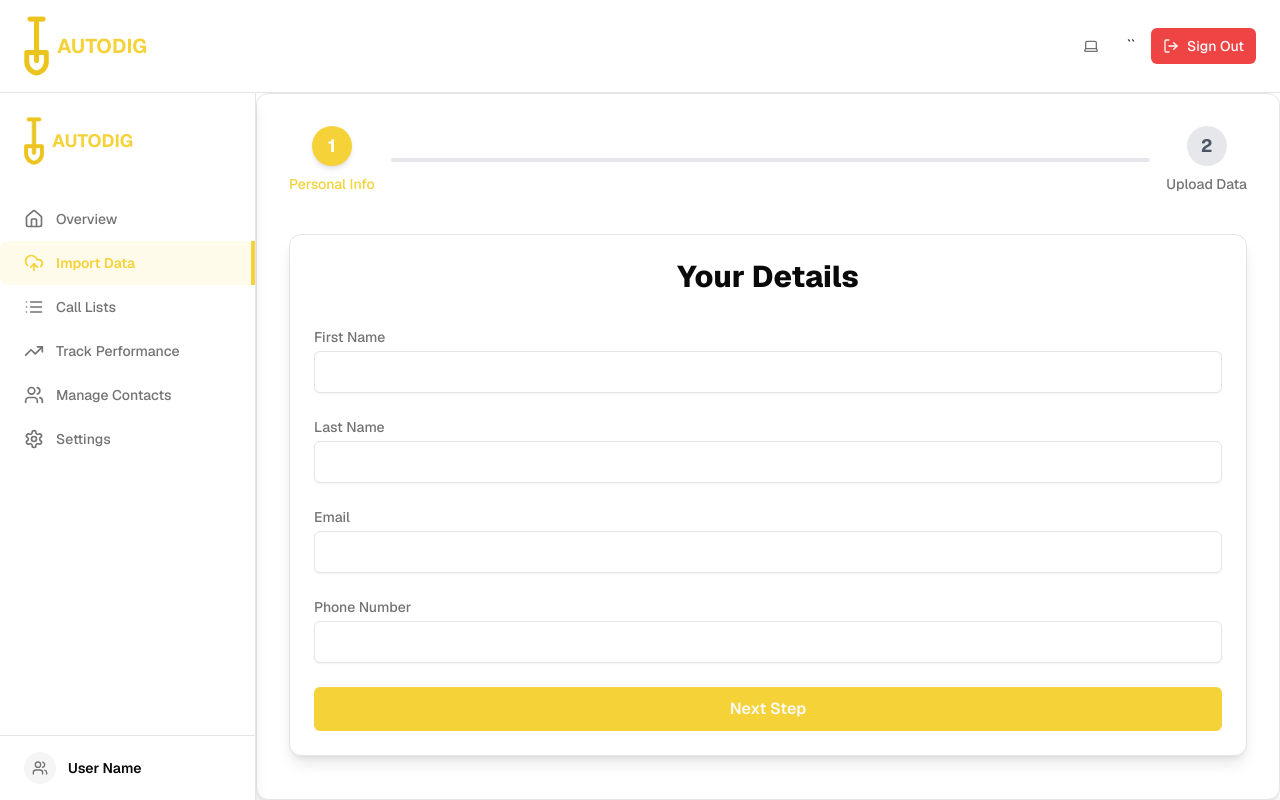
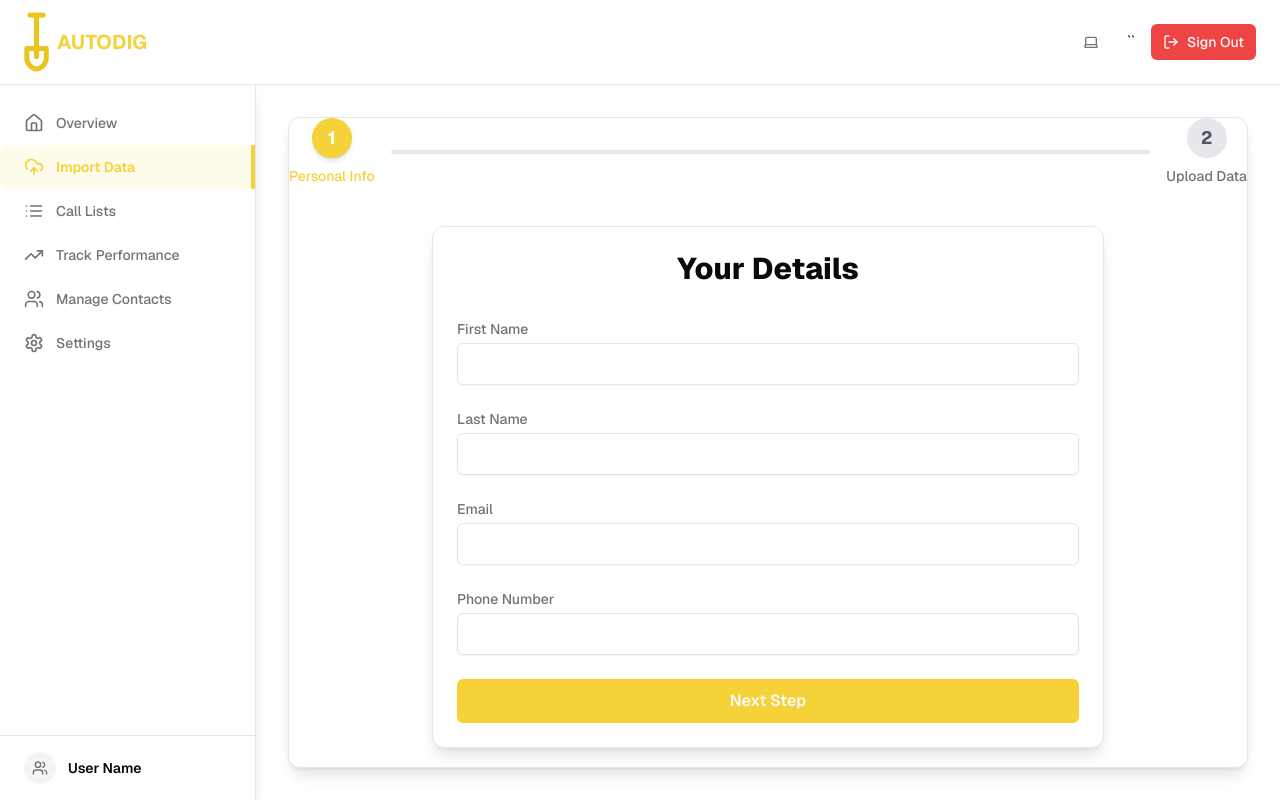
Before and after one commit to autodig/frontend, a Next.js app: page /dashboard in a window 1280 px wide. Built offline with nearby package versions, Linux system fonts and the light colour scheme.

Commit message:
layout edits and updates

```diff
--- a/components/dashboard/DashboardLayout.tsx
+++ b/components/dashboard/DashboardLayout.tsx
@@ -14,7 +14,7 @@ import {
     LogOut,
     Menu,
     X,
-    ChevronUp,
+    ChevronUp, // Added for ContactTable, though not explicitly requested here
 } from "lucide-react";
 import LandingDashboard from "./LandingDashboard";
 import { Contact } from "@/interfaces/contactInterface";
@@ -94,7 +94,7 @@ export default function DashboardLayout() {
     return (
         <div className="min-w-full flex flex-col h-screen bg-background text-foreground">
             {/* Dashboard Header */}
-            <header className="flex items-center justify-between px-6 py-4 border-b border-border bg-card shadow-sm">
+            <header className="flex items-center justify-between px-6 py-3 border-b border-border bg-card shadow-sm"> {/* Reduced py-4 to py-3 */}
                 <div className="flex items-center gap-3">
                     <button
                         className="lg:hidden text-muted-foreground hover:text-foreground"
@@ -132,8 +132,8 @@ export default function DashboardLayout() {
                      lg:relative lg:translate-x-0 transition-transform duration-300 ease-in-out
                      ${isSidebarOpen ? "translate-x-0" : "-translate-x-full"}`}
                 >
-                    {/* Logo in sidebar for desktop, hidden on mobile as it's in header */}
-                    <div className="px-6 pt-6 pb-4 hidden lg:block">
+                    {/* Removed Logo from sidebar for desktop */}
+                    {/* <div className="px-6 pt-6 pb-4 hidden lg:block">
             <Link href="/" className="flex items-center gap-2">
               <Image
                 src="/logo-no-background.png"
@@ -143,7 +143,7 @@ export default function DashboardLayout() {
               />
               <span className="text-autodigPrimary text-lg font-bold">AUTODIG</span>
             </Link>
-                    </div>
+          </div> */}
                     <nav className="flex-grow pt-4">
                         <ul className="flex flex-col">
                             {navItems.map((item) => (
@@ -186,7 +186,7 @@ export default function DashboardLayout() {
                 )}
 
                 {/* Right Content Area */}
-                <main className="flex-1 overflow-y-auto bg-background">
+                <main className="flex-1 overflow-y-auto p-8 bg-background"> {/* Added p-8 to main for overall content area padding */}
                     <div className="bg-card rounded-xl shadow-lg border border-border h-full w-full">
                         {renderContent()}
                     </div>
--- a/components/dashboard/FileUpload.tsx
+++ b/components/dashboard/FileUpload.tsx
@@ -68,12 +68,11 @@ export default function FileUpload({
   };
 
   return (
-    // Removed w-full flex flex-col items-center gap-8 p-6 bg-card rounded-xl shadow-lg border border-border mx-auto max-w-2xl
     <div className="w-full p-6 bg-card rounded-xl shadow-lg border border-border">
       <h2 className="text-3xl font-extrabold text-foreground text-center mb-8">Upload Your Call Data</h2>
 
-      <div className="w-full flex justify-center">
-        {/* Removed md:max-w-md here, allowing the upload box itself to stretch */}
+      {/* New wrapper for upload box with max-width and mx-auto */}
+      <div className="max-w-md mx-auto flex flex-col items-center gap-6"> {/* Constrain upload box width and center it */}
         <div className="w-full p-8 border-2 border-dashed border-border rounded-lg flex flex-col items-center justify-center gap-6 text-center
                       hover:border-autodigPrimary hover:bg-muted/20 transition-all duration-200 cursor-pointer">
           <UploadCloud className="w-16 h-16 text-muted-foreground" />
@@ -98,13 +97,12 @@ export default function FileUpload({
             <p className="text-sm text-destructive mt-2">{error}</p>
           )}
         </div>
-      </div>
 
-      <div className="flex gap-4 mt-4 justify-center"> {/* Added justify-center for buttons */}
+        <div className="flex gap-4 justify-center w-full"> {/* Centered buttons within the constrained width */}
           <button
             onClick={onBack}
-          className="px-6 py-3 rounded-md text-foreground border border-input bg-background
-                     hover:bg-muted dark:hover:bg-gray-700 transition-colors duration-200"
+            className="px-6 py-2 rounded-md text-foreground border border-input bg-background
+                       hover:bg-muted dark:hover:bg-gray-700 transition-colors duration-200" // Reduced py-3 to py-2
             disabled={isUploading}
           >
             Back
@@ -112,15 +110,16 @@ export default function FileUpload({
           <button
             onClick={handleUpload}
             disabled={!file || isUploading}
-          className={`px-6 py-3 rounded-md text-white font-semibold transition-colors duration-200 ease-in-out
+            className={`px-6 py-2 rounded-md text-white font-semibold transition-colors duration-200 ease-in-out
               ${!file || isUploading
                 ? "bg-gray-400 dark:bg-gray-700 cursor-not-allowed"
                 : "bg-autodigPrimary hover:bg-autodigPrimary/90 shadow-md"
-            }`}
+              }`} // Reduced py-3 to py-2
           >
             {isUploading ? "Processing..." : "Process Call Data"}
           </button>
         </div>
       </div>
+    </div>
   );
 }
--- a/components/dashboard/LandingDashboard.tsx
+++ b/components/dashboard/LandingDashboard.tsx
@@ -30,8 +30,8 @@ export default function LandingDashboard({ onUploadSuccess }: LandingDashboardPr
   };
 
   return (
-    <div className="w-full h-full flex flex-col items-center p-8">
-      <div className="w-full"> {/* This div now has no max-w-* */}
+    <div className="w-full h-full flex flex-col items-center">
+      <div className="w-full">
         <div className="flex items-center justify-center mb-10">
           <div className="flex flex-col items-center">
             <div
--- a/components/dashboard/PersonalInfo.tsx
+++ b/components/dashboard/PersonalInfo.tsx
@@ -27,8 +27,7 @@ export default function PersonalInfo({ onNext }: PersonalInfoProps) {
   };
 
   return (
-    // Removed mx-auto max-w-2xl to allow it to fill the parent's width
-    <div className="w-full p-6 bg-card rounded-xl shadow-lg border border-border">
+    <div className="w-full p-6 bg-card rounded-xl shadow-lg border border-border mx-auto max-w-2xl"> {/* Combined classes, used max-w-2xl for better form width */}
       <h2 className="text-3xl font-extrabold text-foreground mb-8 text-center">
         Your Details
       </h2>
```
Lines whose indentation alone changed are shown as unchanged.
